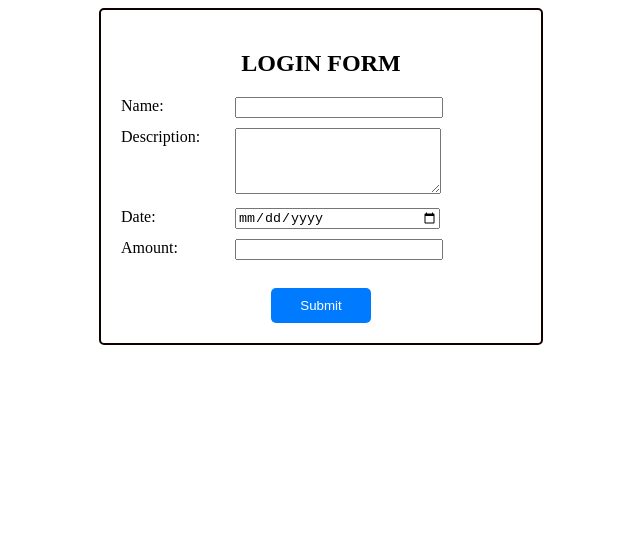
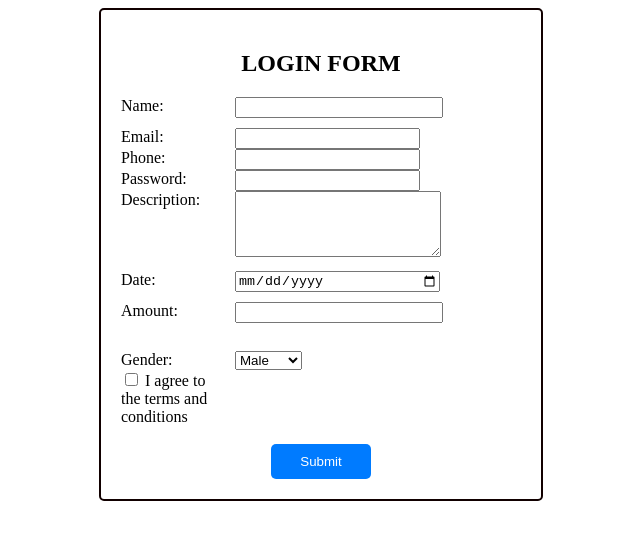
Before and after one commit to Dhevamuthu/expense_tracker, a website: page static/index.html in a window 1280 px wide. Shown: the whole page, without its empty margins (319-959 px from the left). Drawn offline with Linux system fonts and the light colour scheme.

Commit message:
form update

```diff
--- a/static/index.html
+++ b/static/index.html
@@ -11,7 +11,16 @@
         <h2>LOGIN FORM</h2>
         <form method="post" action="/hi">
             <label for="name">Name:</label>
-            <input type="text" id="name" name="name"><br>
+            <input type="text" id="name" name="name" required><br>
+
+            <label for="email">Email:</label>
+            <input type="email" id="email" name="email" required><br>
+
+            <label for="phone">Phone:</label>
+            <input type="tel" id="phone" name="phone"><br>
+
+            <label for="password">Password:</label>
+            <input type="password" id="password" name="password" required><br>
 
             <label for="description">Description:</label>
             <textarea id="description" name="description" rows="4" cols="50"></textarea><br>
@@ -20,10 +29,21 @@
             <input type="date" id="date" name="date"><br>
 
             <label for="amount">Amount:</label>
-            <input type="number" id="amount" name="amount"><br><br>
+            <input type="number" id="amount" name="amount" step="0.01"><br><br>
+
+            <label for="gender">Gender:</label>
+            <select id="gender" name="gender">
+                <option value="male">Male</option>
+                <option value="female">Female</option>
+                <option value="other">Other</option>
+            </select><br>
+
+            <label for="terms">
+                <input type="checkbox" id="terms" name="terms" required>
+                I agree to the terms and conditions
+            </label><br><br>
 
             <input type="submit" value="Submit">
-
         </form>
     </div>
 </body>
```
